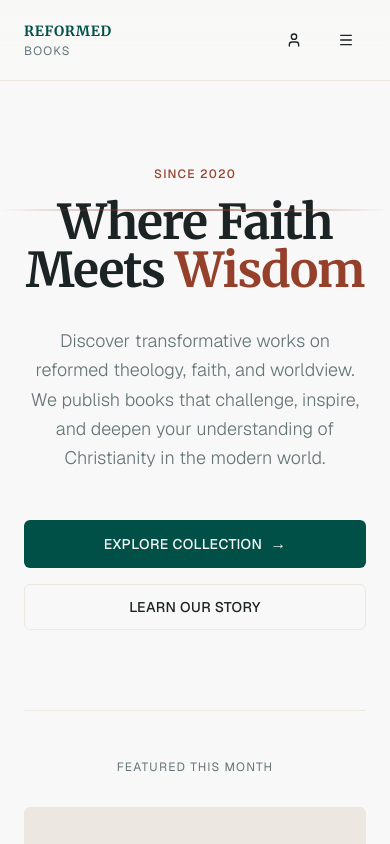
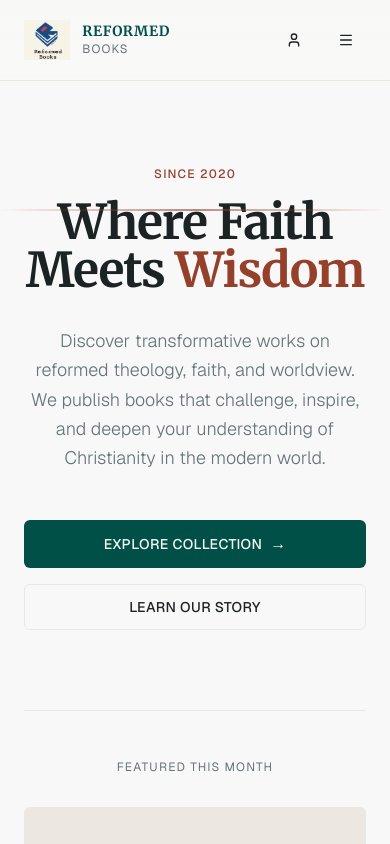
Before and after one commit to himpower2025/Reformed-Books, a Next.js app: page / in a window 390 px wide. Shown: the top 844 px of the page. Built offline with nearby package versions, Linux system fonts and the light colour scheme.

Commit message:
feat: add Reformed Books logo to Header\n\nAdd official logo to Header, hover effect, and responsive support on desktop and mobile

```diff
--- a/components/header.tsx
+++ b/components/header.tsx
@@ -2,6 +2,7 @@
 
 import { useState } from 'react'
 import Link from 'next/link'
+import Image from 'next/image'
 import { Menu, X, User } from 'lucide-react'
 import {
   NavigationMenu,
@@ -22,9 +23,19 @@ export function Header() {
       <nav className="mx-auto max-w-7xl px-6 py-5 lg:px-8">
         <div className="flex items-center justify-between">
           {/* Logo */}
-          <Link href="/" className="flex flex-col items-start gap-0.5 group">
-            <div className="text-sm tracking-wider font-serif font-bold text-primary">REFORMED</div>
-            <div className="text-xs tracking-widest font-sans text-muted-foreground group-hover:text-accent transition-colors">BOOKS</div>
+          <Link href="/" className="flex items-center gap-3 group">
+            <Image
+              src="/logo.png"
+              alt="Reformed Books Logo"
+              width={40}
+              height={40}
+              className="h-10 w-auto group-hover:opacity-80 transition-opacity"
+              priority
+            />
+            <div className="flex flex-col items-start gap-0">
+              <div className="text-sm tracking-wider font-serif font-bold text-primary leading-tight">REFORMED</div>
+              <div className="text-xs tracking-widest font-sans text-muted-foreground group-hover:text-accent transition-colors">BOOKS</div>
+            </div>
           </Link>
 
           {/* Decorative Line */}
```
Also changed, not shown: public/logo.png (added).
